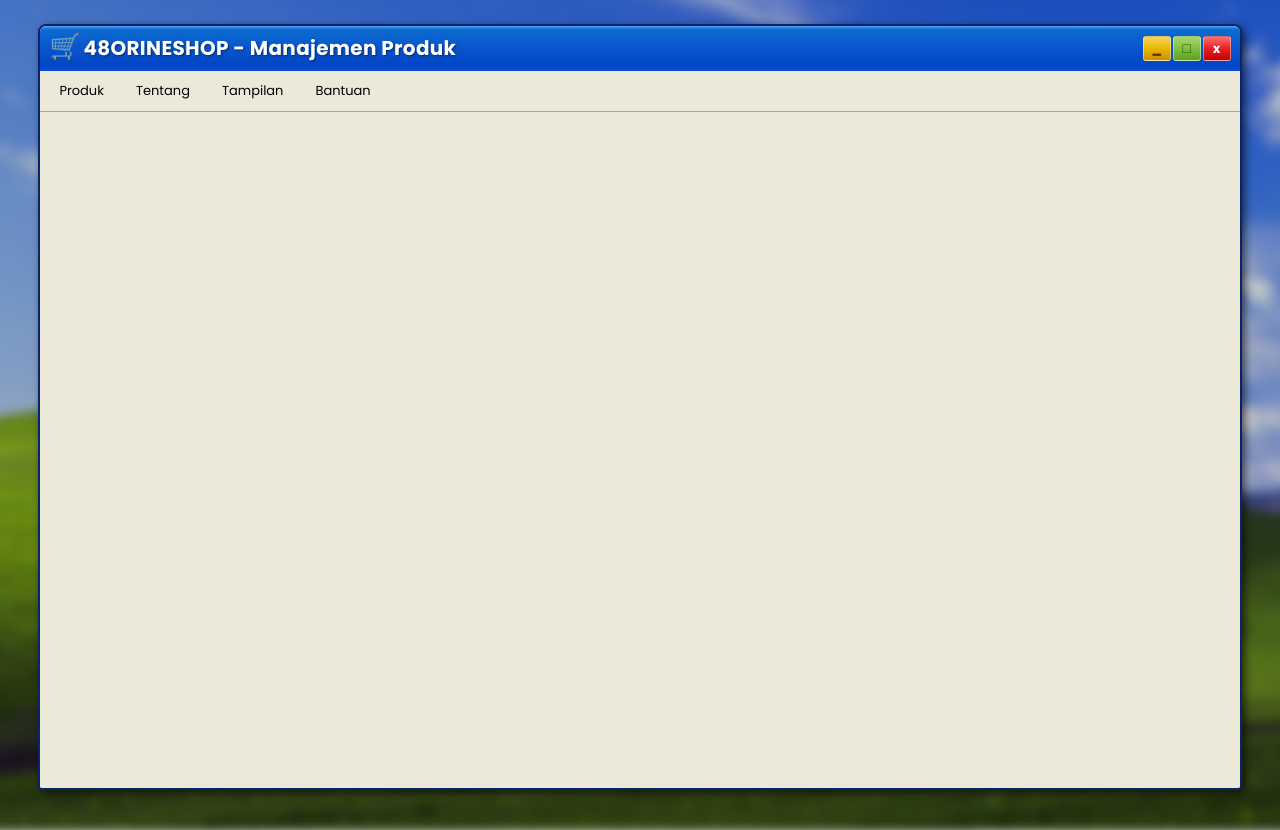
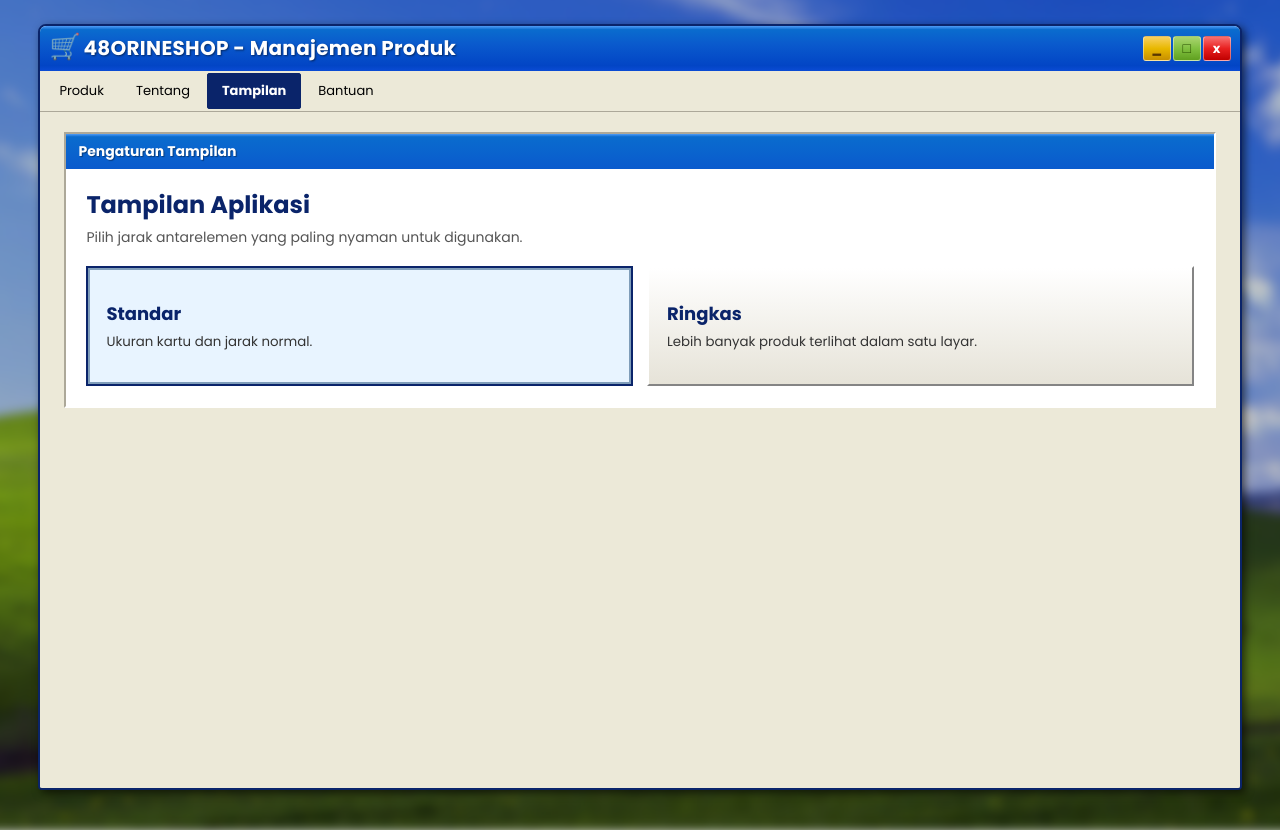
Before and after one commit to keisyaahm/pweb-class-react-task, a React (Vite) app: page /tampilan in a window 1280 px wide. Built offline with nearby package versions, Linux system fonts and the light colour scheme.

Commit message:
feat: aktifkan menu tampilan dan bantuan

```diff
--- a/src/App.jsx
+++ b/src/App.jsx
@@ -1,10 +1,20 @@
+import { useEffect, useState } from 'react'
 import { NavLink, Routes, Route } from 'react-router-dom'
 import ProductsPage from './pages/ProductsPage.jsx'
 import AboutPage from './pages/AboutPage.jsx'
+import AppearancePage from './pages/AppearancePage.jsx'
 
 function App() {
+  const [compact, setCompact] = useState(
+    () => localStorage.getItem('48orineshop-view') === 'compact'
+  )
+
+  useEffect(() => {
+    localStorage.setItem('48orineshop-view', compact ? 'compact' : 'standard')
+  }, [compact])
+
   return (
-    <div className="xp-window">
+    <div className={`xp-window ${compact ? 'compact-view' : ''}`}>
       <div className="xp-titlebar">
         <div className="xp-titlebar-left">
           <span className="xp-titlebar-icon">🛒</span>
@@ -35,14 +45,32 @@ function App() {
         >
           Tentang
         </NavLink>
-        <span className="xp-menubar-item">Tampilan</span>
-        <span className="xp-menubar-item">Bantuan</span>
+        <NavLink
+          to="/tampilan"
+          className={({ isActive }) =>
+            isActive ? 'xp-menubar-item active' : 'xp-menubar-item'
+          }
+        >
+          Tampilan
+        </NavLink>
+        <a
+          className="xp-menubar-item"
+          href="https://www.linkedin.com/home?originalSubdomain=id"
+          target="_blank"
+          rel="noreferrer"
+        >
+          Bantuan
+        </a>
       </div>
 
       <div className="xp-window-content">
         <Routes>
           <Route path="/" element={<ProductsPage />} />
           <Route path="/tentang" element={<AboutPage />} />
+          <Route
+            path="/tampilan"
+            element={<AppearancePage compact={compact} onChange={setCompact} />}
+          />
         </Routes>
       </div>
     </div>
--- a/src/index.css
+++ b/src/index.css
@@ -162,21 +162,6 @@ body::before {
   color: #fff;
   border-color: #0a246a;
   font-weight: bold;
-}
-
-.xp-toolbar {
-  background: linear-gradient(180deg, #f5f3ee 0%, #dbd8ce 100%);
-  border-bottom: 1px solid #aca899;
-  padding: 4px 8px;
-  display: flex;
-  align-items: center;
-  gap: 8px;
-}
-
-.xp-toolbar-label {
-  font-size: 11px;
-  color: #333;
-  margin-right: 4px;
 }
 
 .xp-window-content {
@@ -563,6 +548,70 @@ body::before {
   color: #0a5ec4;
 }
 
+.appearance-options {
+  display: grid;
+  grid-template-columns: repeat(2, minmax(0, 1fr));
+  gap: 14px;
+}
+
+.appearance-option {
+  min-height: 120px;
+  padding: 18px;
+  border: 2px solid;
+  border-color: #fff #848484 #848484 #fff;
+  background: linear-gradient(180deg, #fff 0%, #e6e3d8 100%);
+  color: #333;
+  font-family: 'Poppins', sans-serif;
+  text-align: left;
+  cursor: pointer;
+  display: flex;
+  flex-direction: column;
+  justify-content: center;
+  gap: 5px;
+}
+
+.appearance-option:hover,
+.appearance-option.selected {
+  border-color: #0a246a;
+  background: #e8f4ff;
+}
+
+.appearance-option.selected {
+  box-shadow: 0 0 0 2px #7f9db9 inset;
+}
+
+.appearance-option-title {
+  color: #0a246a;
+  font-size: 18px;
+  font-weight: bold;
+}
+
+.compact-view .xp-window-content {
+  padding: 12px 16px 18px;
+}
+
+.compact-view .xp-panel {
+  padding: 14px;
+}
+
+.compact-view .xp-panel-title {
+  margin: -14px -14px 12px;
+}
+
+.compact-view .product-grid {
+  gap: 9px;
+}
+
+.compact-view .product-card {
+  min-height: 0;
+  padding: 10px;
+}
+
+.compact-view .product-price,
+.compact-view .product-quantity {
+  margin-bottom: 4px;
+}
+
 @media (max-width: 760px) {
   body {
     padding: 10px;
@@ -625,6 +674,10 @@ body::before {
     grid-template-columns: 1fr;
   }
 
+  .appearance-options {
+    grid-template-columns: 1fr;
+  }
+
   .page-header-text h1 {
     font-size: 20px;
   }
--- /dev/null
+++ b/src/pages/AppearancePage.jsx
@@ -0,0 +1,31 @@
+function AppearancePage({ compact, onChange }) {
+  return (
+    <div className="xp-panel">
+      <div className="xp-panel-title">Pengaturan Tampilan</div>
+
+      <div className="about-section">
+        <h1>Tampilan Aplikasi</h1>
+        <p>Pilih jarak antarelemen yang paling nyaman untuk digunakan.</p>
+      </div>
+
+      <div className="appearance-options">
+        <button
+          className={`appearance-option ${!compact ? 'selected' : ''}`}
+          onClick={() => onChange(false)}
+        >
+          <span className="appearance-option-title">Standar</span>
+          <span>Ukuran kartu dan jarak normal.</span>
+        </button>
+        <button
+          className={`appearance-option ${compact ? 'selected' : ''}`}
+          onClick={() => onChange(true)}
+        >
+          <span className="appearance-option-title">Ringkas</span>
+          <span>Lebih banyak produk terlihat dalam satu layar.</span>
+        </button>
+      </div>
+    </div>
+  )
+}
+
+export default AppearancePage
```
